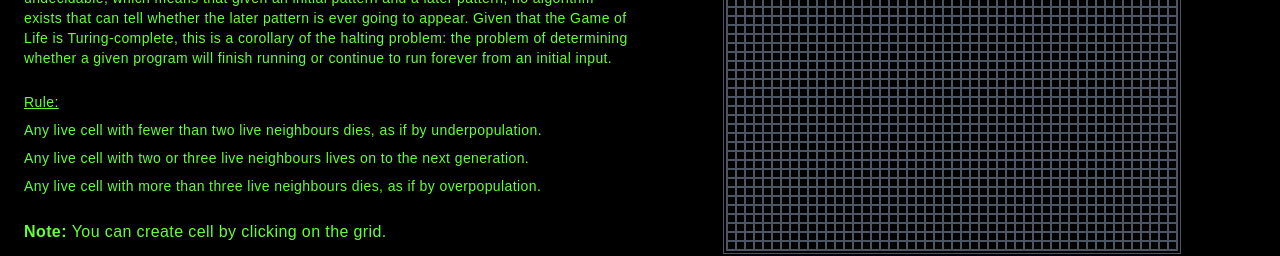
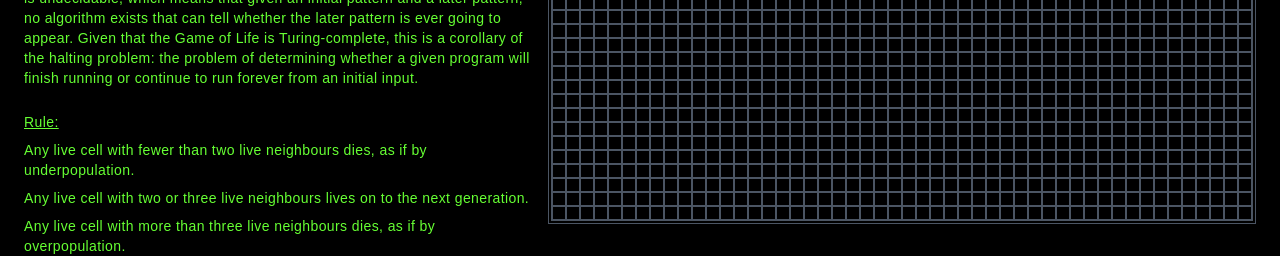
Before and after one commit to Tribhuwan-Joshi/game-of-life, a React (Vite) app: page / in a window 1280 px wide. Shown: the part 356-612 px from the top of the page. Built offline with nearby package versions, Linux system fonts and the light colour scheme; a web font is replaced by a local one.

Commit message:
fix cell position bug

```diff
--- a/src/components/Board.jsx
+++ b/src/components/Board.jsx
@@ -4,7 +4,7 @@ import generatePattern from "../utility/patterns";
 const Board = () => {
   const [gameState, setGameState] = useState(false); // 0 means game is stop right now
   const [matrix, setMatrix] = useState(
-    Array.from({ length: 50 }, (_, rowIndex) =>
+    Array.from({ length: 30 }, (_, rowIndex) =>
       Array.from({ length: 50 }, (_, colIndex) => ({
         value: 0,
         rowIndex,
@@ -28,7 +28,7 @@ const Board = () => {
 
   const handleClear = () => {
     setMatrix(
-      Array(50)
+      Array(30)
         .fill(null)
         .map((_, rowIndex) =>
           Array(50)
@@ -47,9 +47,9 @@ const Board = () => {
   };
 
   const createRandomPattern = () => {
-    let toFilled = Math.floor(2500 / 4);
+    let toFilled = Math.floor(1500 / 4);
     // create random pattern -  fill 50% of block
-    const newMatrix = Array(50)
+    const newMatrix = Array(30)
       .fill(0)
       .map((_, rowIndex) =>
         Array(50)
@@ -63,9 +63,10 @@ const Board = () => {
       );
 
     while (toFilled > 0) {
-      let choosed = Math.floor(Math.random() * 2500);
+      let choosed = Math.floor(Math.random() * 1500);
       const row = Math.floor(choosed / 50);
       const col = choosed % 50;
+      console.log(row, col, choosed);
       if (newMatrix[row][col].value == 0) {
         newMatrix[row][col].value = 1;
         toFilled--;
@@ -153,7 +154,7 @@ const Action = ({
 const Box = ({ handleClick, value, rowIndex, colIndex }) => {
   return (
     <div
-      className={`box w-2 h-2 md:w-[9px] md:h-[9px] ${
+      className={`box w-2 h-2 md:w-[14px] md:h-[14px] ${
         value ? "bg-mygreen" : ""
       } border border-gray-600`}
       onClick={() => handleClick(rowIndex, colIndex)}
--- a/src/utility/patterns.js
+++ b/src/utility/patterns.js
@@ -2618,7 +2618,7 @@ function generatePattern(patternName) {
     },
   ];
 
-  const newMatrix = Array(50)
+  const newMatrix = Array(30)
     .fill(0)
     .map((_, rowIndex) =>
       Array(50)
@@ -2632,21 +2632,23 @@ function generatePattern(patternName) {
     );
   if (patternName === "glider-gun")
     for (let pos of gliderPattern) {
-      newMatrix[pos.row][pos.col] = 1;
+      newMatrix[pos.row][pos.col].value = 1;
     }
   else if (patternName === "pulsar") {
     for (let pos of pulsarPattern) {
-      newMatrix[pos.row][pos.col] = 1;
+      newMatrix[pos.row][pos.col].value = 1;
     }
   } else if (patternName == "max-density") {
     for (let pos of maxiDensityPattern) {
-      newMatrix[pos.row][pos.col] = 1;
+      newMatrix[pos.row][pos.col].value = 1;
     }
   } else if (patternName == "load") {
     for (let pos of loadPattern) {
-      newMatrix[pos.row][pos.col] = 1;
+      newMatrix[pos.row][pos.col].value = 1;
     }
   }
+
+  return newMatrix;
 }
 
 export default generatePattern;
```
